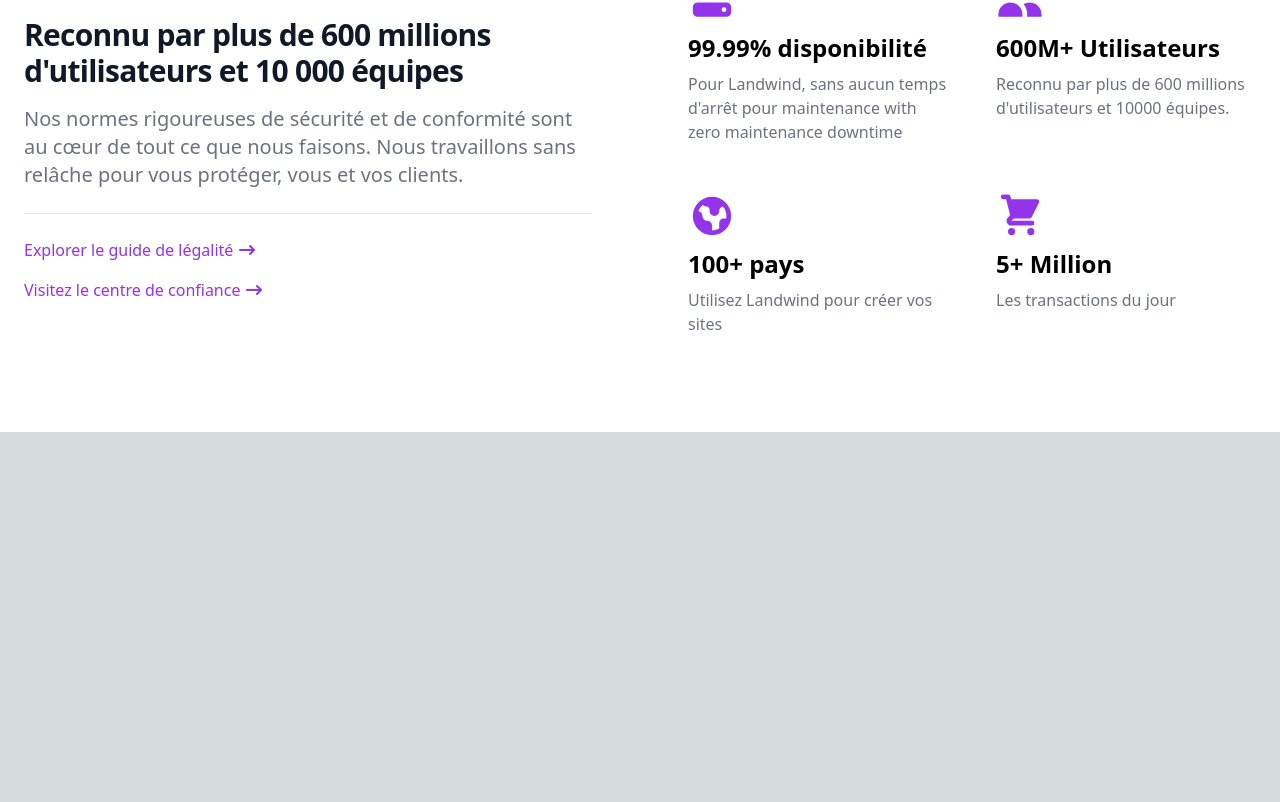
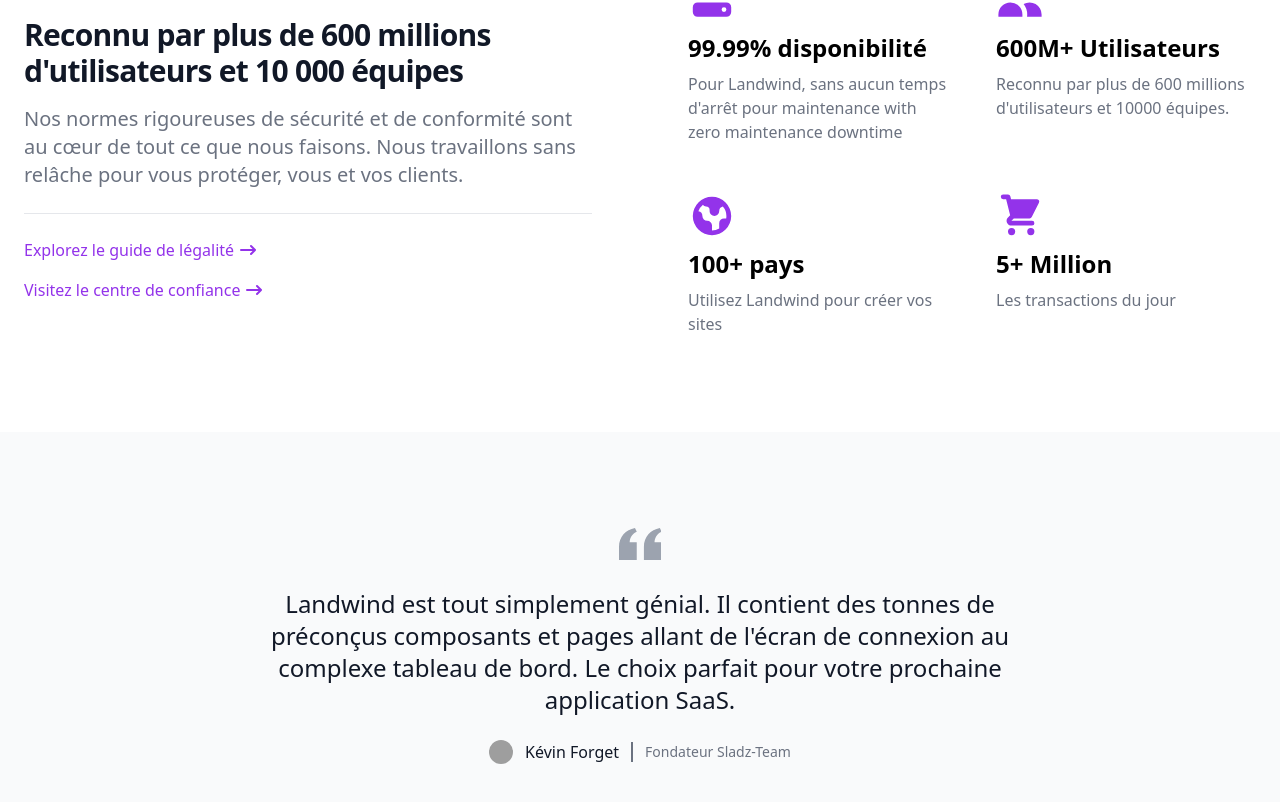
Before and after one commit to Sladriix-dev/Landing-page, a Next.js app: page / in a window 1280 px wide. Shown: the part 2045-2847 px from the top of the page. Before the commit the page ends 2477 px from the top, so only its background shows below. Built offline with nearby package versions, Linux system fonts and the light colour scheme; grey boxes are pictures that could not be loaded.

Commit message:
ADD Quote component

```diff
--- /dev/null
+++ b/components/Quote.jsx
@@ -0,0 +1,62 @@
+const Quote = () => {
+    return (
+      <section className="bg-gray-50 dark:bg-gray-800">
+        <div className="max-w-screen-xl px-4 py-8 mx-auto text-center lg:py-24 lg:px-6">
+          <figure className="max-w-screen-md mx-auto">
+            <svg
+              className="h-12 mx-auto mb-3 text-gray-400 dark:text-gray-600"
+              viewBox="0 0 24 27"
+              fill="none"
+              xmlns="http://www.w3.org/2000/svg"
+            >
+              <path
+                d="M14.017 18L14.017 10.609C14.017 4.905 17.748 1.039 23 0L23.995 2.151C21.563 3.068 20 5.789 20 8H24V18H14.017ZM0 18V10.609C0 4.905 3.748 1.038 9 0L9.996 2.151C7.563 3.068 6 5.789 6 8H9.983L9.983 18L0 18Z"
+                fill="currentColor"
+              />
+            </svg>
+            <blockquote
+              data-aos="fade-up"
+              data-aos-offset="200"
+              data-aos-delay="30"
+              data-aos-duration="800"
+              data-aos-easing="ease-in-out"
+              data-aos-once="false"
+            >
+              <p className="text-xl font-medium text-gray-900 md:text-2xl dark:text-white">
+                Landwind est tout simplement génial. Il contient des tonnes de préconçus
+                composants et pages allant de l'écran de connexion au complexe
+                tableau de bord. Le choix parfait pour votre prochaine application SaaS.
+              </p>
+            </blockquote>
+            <figcaption className="flex items-center justify-center mt-6 space-x-3">
+              <img
+                className="w-6 h-6 rounded-full"
+                src="https://flowbite.s3.amazonaws.com/blocks/marketing-ui/avatars/michael-gouch.png"
+                alt="profile picture"
+              />
+              <div className="flex items-center divide-x-2 divide-gray-500 dark:divide-gray-700">
+                <div
+                  data-aos="fade-right"
+                  data-aos-delay="30"
+                  data-aos-duration="800"
+                  className="pr-3 font-medium text-gray-900 dark:text-white"
+                >
+                  Kévin Forget
+                </div>
+                <div
+                  data-aos="fade-left"
+                  data-aos-delay="30"
+                  data-aos-duration="800"
+                  className="pl-3 text-sm font-light text-gray-500 dark:text-gray-400"
+                >
+                  Fondateur Sladz-Team
+                </div>
+              </div>
+            </figcaption>
+          </figure>
+        </div>
+      </section>
+    );
+  };
+
+  export default Quote;
--- a/components/SecondDescription.jsx
+++ b/components/SecondDescription.jsx
@@ -42,7 +42,7 @@
                 href="#"
                 className="inline-flex items-center text-base font-medium text-purple-600 hover:text-purple-800 dark:text-purple-500 dark:hover:text-purple-700"
               >
-                Explorer le guide de légalité
+                Explorez le guide de légalité
                 <svg
                   className="w-5 h-5 ml-1"
                   fill="currentColor"
--- a/pages/index.js
+++ b/pages/index.js
@@ -2,6 +2,7 @@
 import Header from "@/components/Header"
 import FirstDescription from "@/components/FirstDescription"
 import SecondDescription from "@/components/SecondDescription"
+import Quote from "@/components/Quote"
 
 export default function Home() {
   return (
@@ -10,6 +11,7 @@
       <Main />
       <FirstDescription />
       <SecondDescription />
+      <Quote />
     </>
   )
 }
```
